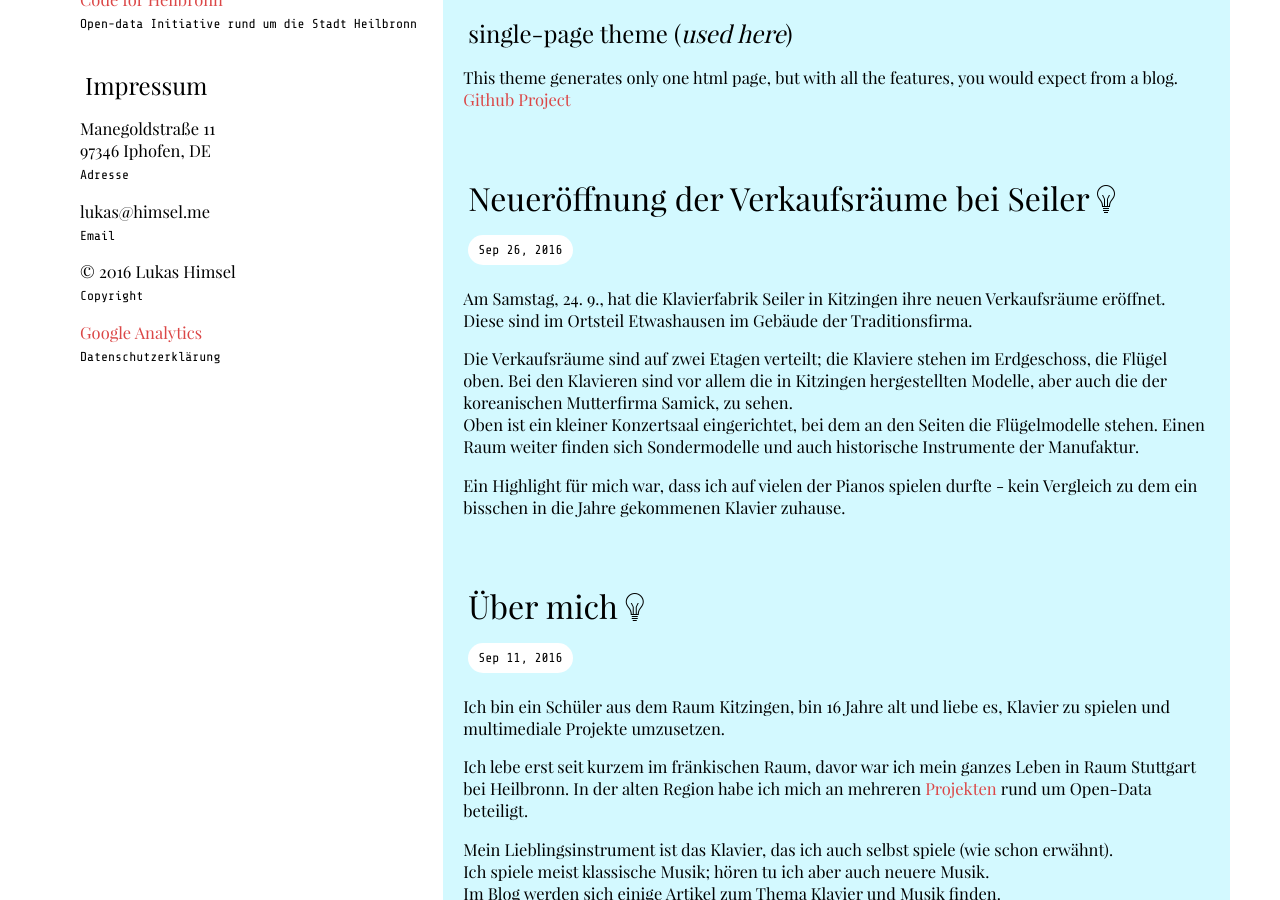
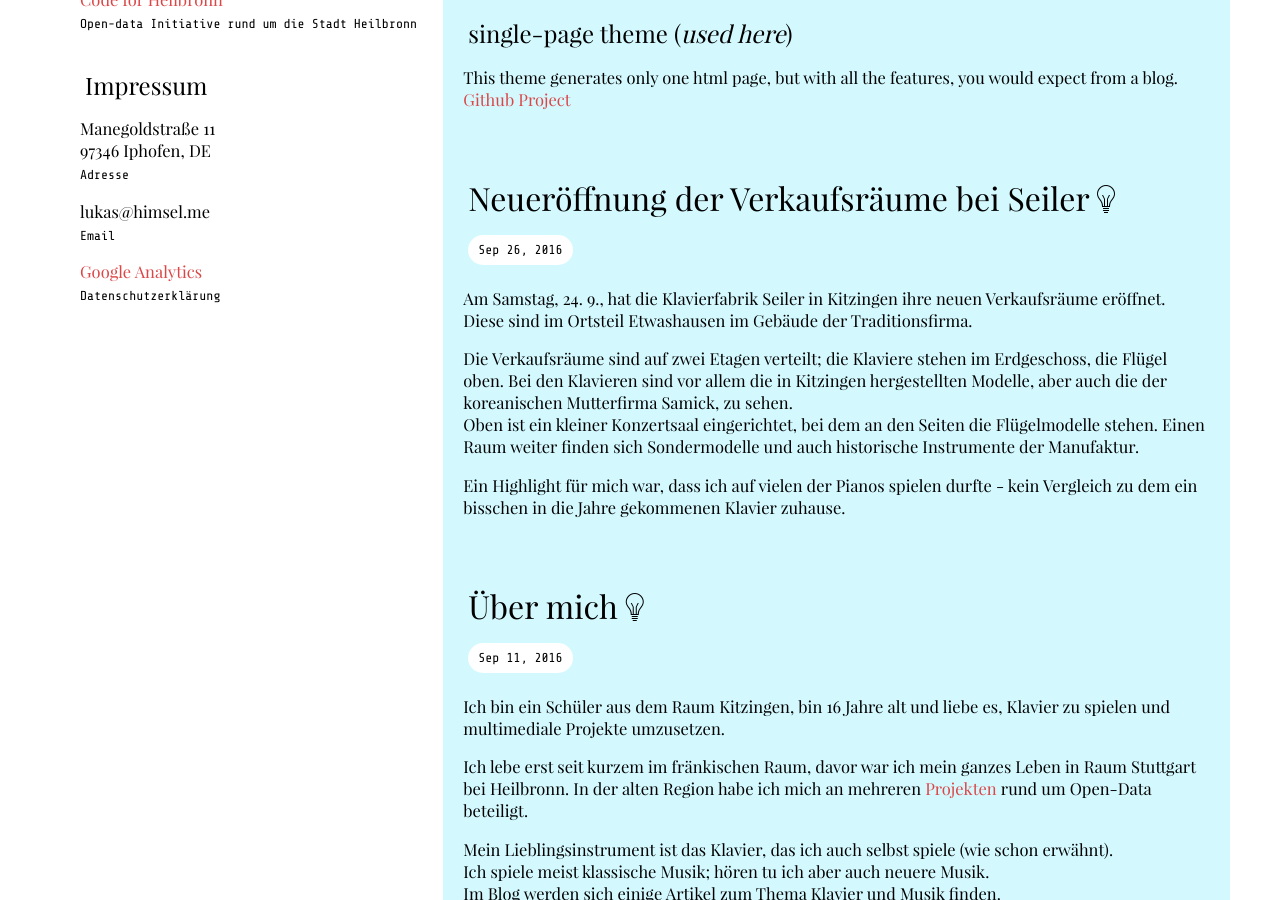
Before and after one commit to NishkaDG/lukas-h.github.io, a Jekyll site: the page built from index.html, in a window 1280 px wide and 900 px high, scrolled down 450 px. Built offline with Jekyll 4.4.1, drawn with Linux system fonts in a browser that asks for light colours; some web fonts are replaced.

Commit message:
remove copyright

```diff
--- a/_includes/imprint.html
+++ b/_includes/imprint.html
@@ -6,9 +6,6 @@
     <li>
         <p>{{ site.email }}<br><small>Email</small></p>
     </li>
-    <li>
-        <p>&copy; <span id="year">2016</span> {{ site.author }}<br><small>Copyright</small></p>
-    </li>
     {% if site.g_analytics %}
     <li>
         <p><a href="https://www.google.com/analytics/terms/de.html">Google Analytics</a><br><small>Datenschutzerklärung</small></p>
```
